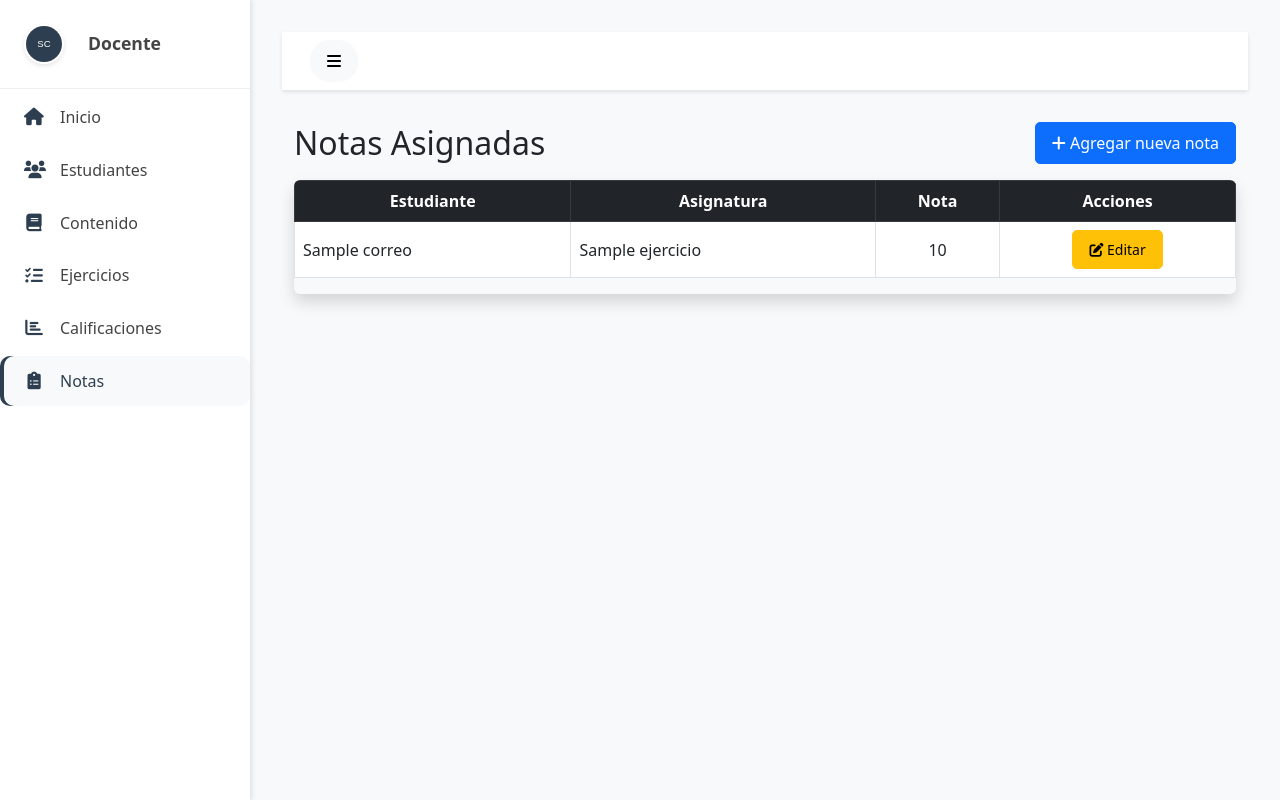
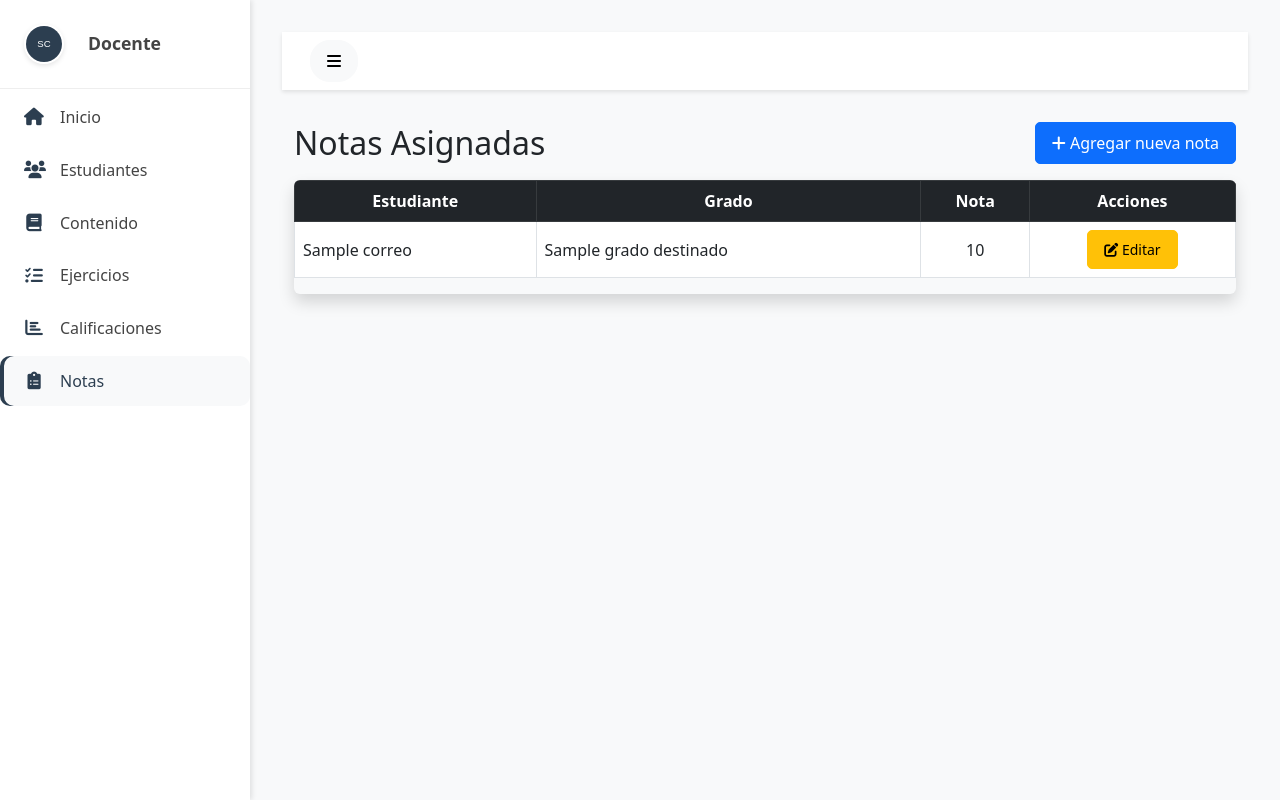
Before and after one commit to diegovillarroelsandy/SistemaColegio, a Python web app: template app/templates/docentes/notas.html in a window 1280 px wide. Run offline with Jinja, Linux system fonts and the light colour scheme; the template is opened without the code that fills it: most values are stand-ins (such as "Sample title", 1, 10 or a date in 2020).

Commit message:
feat: Actualiza models.py y vistas de notas docentes (agregar_nota, notas.html)

```diff
--- a/app/models.py
+++ b/app/models.py
@@ -121,6 +121,7 @@ class Ejercicio(db.Model):
     grado_destinado_id = db.Column(db.Integer, db.ForeignKey('grados.id', ondelete='SET NULL'))
     docente_id = db.Column(db.Integer, db.ForeignKey('docentes.id', ondelete='SET NULL'))
     fecha_creacion = db.Column(db.DateTime, default=datetime.utcnow)
+    archivo_url = db.Column(db.String(255))
     respuestas = db.relationship('RespuestaEstudiante', backref='ejercicio', lazy=True)
 
 class RespuestaEstudiante(db.Model):
--- a/app/templates/docentes/notas.html
+++ b/app/templates/docentes/notas.html
@@ -36,9 +36,8 @@
   <div class="d-flex justify-content-between align-items-center mb-3">
     <h2 class="mb-0">Notas Asignadas</h2>
     <a href="{{ url_for('docentes.agregar_nota') }}" class="btn btn-primary">
-  <i class="fas fa-plus"></i> Agregar nueva nota
-</a>
-
+      <i class="fas fa-plus"></i> Agregar nueva nota
+    </a>
   </div>
 
   <div class="table-responsive shadow rounded">
@@ -46,7 +45,7 @@
       <thead class="table-dark text-center">
         <tr>
           <th>Estudiante</th>
-          <th>Asignatura</th>
+          <th>Grado</th>
           <th>Nota</th>
           <th>Acciones</th>
         </tr>
@@ -55,7 +54,7 @@
         {% for nota in notas %}
         <tr>
           <td>{{ nota.estudiante.usuario.correo }}</td>
-          <td>{{ nota.ejercicio.titulo }}</td>
+          <td>{{ nota.ejercicio.grado_destinado.nombre }}</td>
           <td class="text-center">{{ nota.valor }}</td>
           <td class="text-center">
             <a href="{{ url_for('docentes.editar_nota', nota_id=nota.id) }}" class="btn btn-sm btn-warning">
```
Also changed, not shown: app/templates/docentes/agregar_nota.html (+9 -1 lines).
